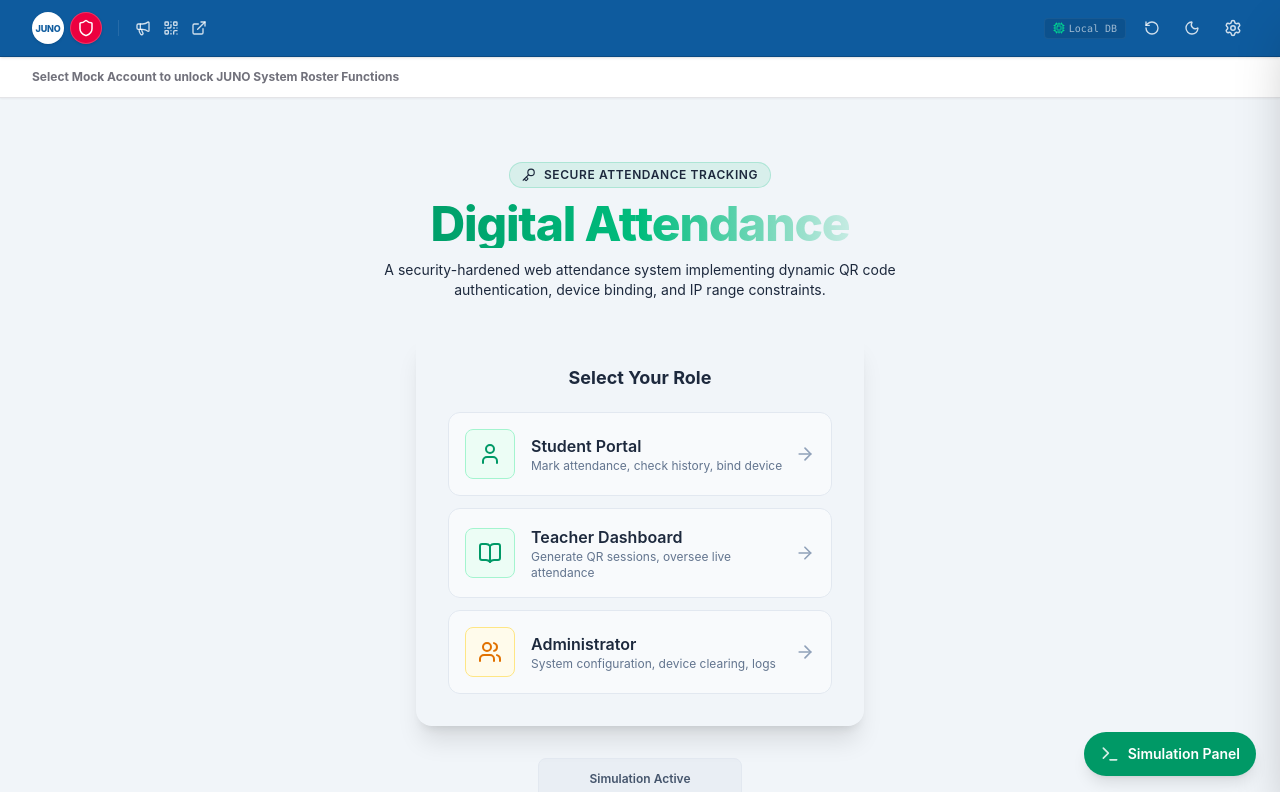
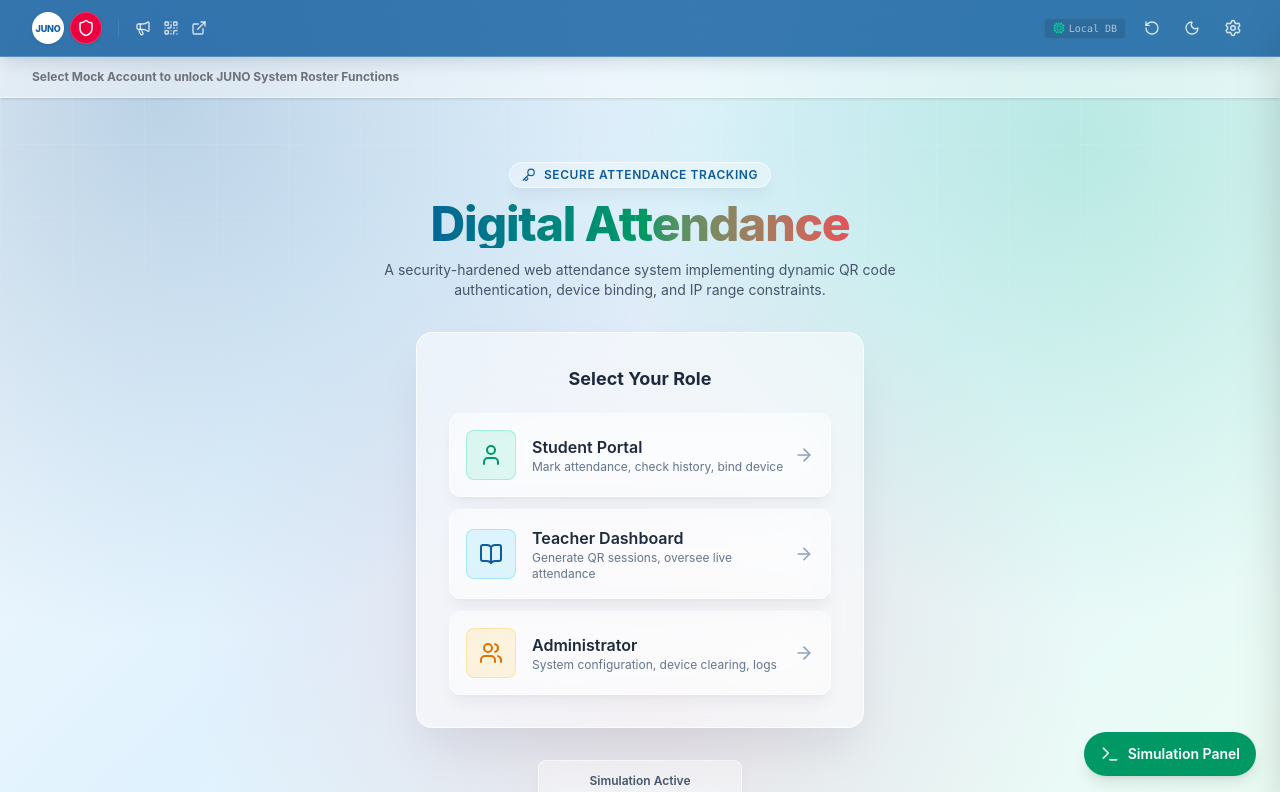
Before and after one commit to Ayushman-codes/Roaster-Gate, a React (Vite) app: page / in a window 1280 px wide. Shown: the top 792 px of the page. Built offline with nearby package versions, Linux system fonts and the light colour scheme.

Commit message:
Glassmorphism

```diff
--- a/src/App.jsx
+++ b/src/App.jsx
@@ -56,7 +56,7 @@ export default function App() {
   };
 
   return (
-    <div className="min-h-screen bg-slate-100 text-slate-800 dark:bg-zinc-950 dark:text-zinc-50 flex flex-col font-sans transition-colors duration-200 antialiased">
+    <div className="min-h-screen text-slate-800 dark:text-zinc-50 flex flex-col font-sans transition-colors duration-200 antialiased">
       {/* 1. Juno Brand Header Bar */}
       <header className="juno-header z-30 select-none">
         <div className="max-w-7xl mx-auto px-4 sm:px-6 lg:px-8 h-14 flex items-center justify-between">
@@ -215,7 +215,7 @@ export default function App() {
       <SimulationPanel onUpdate={handleSimulationUpdate} />
 
       {/* Footer */}
-      <footer className="py-8 text-center text-xs text-zinc-500 border-t border-zinc-200 dark:border-zinc-900 bg-white dark:bg-zinc-950/40 font-sans mt-auto transition-colors duration-200">
+      <footer className="py-8 text-center text-xs text-zinc-600 dark:text-zinc-400 border-t border-white/45 dark:border-white/10 bg-white/35 dark:bg-zinc-950/25 backdrop-blur-2xl font-sans mt-auto transition-colors duration-200">
         <p>© 2026 JUNO CAMPUS • Digital Attendance & Secure Fingerprint Verification Module. Technical Integrity Division.</p>
       </footer>
     </div>
--- a/src/components/Login.jsx
+++ b/src/components/Login.jsx
@@ -52,19 +52,19 @@ export default function Login({ onLogin, triggerRefresh }) {
     <div className="min-h-[90svh] flex flex-col justify-center items-center py-10 px-4">
       {/* Brand Logo & Header */}
       <div className="text-center mb-8 max-w-lg">
-        <div className="inline-flex items-center gap-2 px-3 py-1 bg-emerald-500/10 border border-emerald-500/20 text-emerald-650 dark:text-emerald-400 rounded-full text-xs font-semibold uppercase tracking-wider mb-3">
+        <div className="inline-flex items-center gap-2 px-3 py-1 glass-panel text-[#0e5b9e] dark:text-emerald-300 rounded-full text-xs font-semibold uppercase tracking-wider mb-3">
           <Key className="h-3.5 w-3.5" /> SECURE ATTENDANCE TRACKING
         </div>
-        <h1 className="text-4xl sm:text-5xl font-extrabold text-transparent bg-clip-text bg-gradient-to-r from-emerald-600 via-emerald-500 to-emerald-450 dark:from-emerald-200 dark:via-emerald-100 dark:to-emerald-50 select-none tracking-tight leading-none mb-3">
+        <h1 className="text-4xl sm:text-5xl font-extrabold text-transparent bg-clip-text bg-gradient-to-r from-[#0e5b9e] via-emerald-600 to-rose-500 dark:from-sky-200 dark:via-emerald-200 dark:to-rose-200 select-none tracking-tight leading-none mb-3">
           Digital Attendance
         </h1>
-        <p className="text-sm text-slate-650 dark:text-slate-400">
+        <p className="text-sm text-slate-600 dark:text-slate-300">
           A security-hardened web attendance system implementing dynamic QR code authentication, device binding, and IP range constraints.
         </p>
       </div>
 
       {/* Main Form Container */}
-      <div className="w-full max-w-md glass rounded-2xl shadow-xl overflow-hidden p-6 sm:p-8 space-y-6">
+      <div className="w-full max-w-md glass rounded-2xl overflow-hidden p-6 sm:p-8 space-y-6">
         {!selectedRole ? (
           /* Step 1: Select Role */
           <div className="space-y-4">
@@ -76,10 +76,10 @@ export default function Login({ onLogin, triggerRefresh }) {
               {/* Student Role */}
               <button
                 onClick={() => handleRoleSelect("student")}
-                className="flex items-center justify-between p-4 bg-slate-50 hover:bg-slate-100/80 dark:bg-slate-950/40 dark:hover:bg-slate-900/60 border border-slate-200 dark:border-slate-800 hover:border-emerald-500/40 dark:hover:border-emerald-500/40 rounded-xl group cursor-pointer transition-all duration-305"
+                className="flex items-center justify-between p-4 glass-panel hover:bg-white/55 dark:hover:bg-white/10 hover:border-emerald-500/40 dark:hover:border-emerald-500/40 rounded-xl group cursor-pointer transition-all duration-300"
               >
                 <div className="flex items-center gap-4 text-left">
-                  <div className="p-3 rounded-lg bg-emerald-50 border border-emerald-200 text-emerald-600 dark:bg-emerald-950/50 dark:border-emerald-900/40 dark:text-emerald-400 group-hover:bg-emerald-100 dark:group-hover:bg-emerald-900/40 transition">
+                  <div className="p-3 rounded-lg bg-emerald-400/12 border border-emerald-400/25 text-emerald-600 dark:text-emerald-300 group-hover:bg-emerald-400/18 transition">
                     <User className="h-6 w-6" />
                   </div>
                   <div>
@@ -93,10 +93,10 @@ export default function Login({ onLogin, triggerRefresh }) {
               {/* Teacher Role */}
               <button
                 onClick={() => handleRoleSelect("teacher")}
-                className="flex items-center justify-between p-4 bg-slate-50 hover:bg-slate-100/80 dark:bg-slate-950/40 dark:hover:bg-slate-900/60 border border-slate-200 dark:border-slate-800 hover:border-emerald-500/40 dark:hover:border-emerald-500/40 rounded-xl group cursor-pointer transition-all duration-305"
+                className="flex items-center justify-between p-4 glass-panel hover:bg-white/55 dark:hover:bg-white/10 hover:border-emerald-500/40 dark:hover:border-emerald-500/40 rounded-xl group cursor-pointer transition-all duration-300"
               >
                 <div className="flex items-center gap-4 text-left">
-                  <div className="p-3 rounded-lg bg-emerald-50 border border-emerald-200 text-emerald-600 dark:bg-emerald-950/50 dark:border-emerald-900/40 dark:text-emerald-400 group-hover:bg-emerald-100 dark:group-hover:bg-emerald-900/40 transition">
+                  <div className="p-3 rounded-lg bg-sky-400/12 border border-sky-400/25 text-[#0e5b9e] dark:text-sky-300 group-hover:bg-sky-400/18 transition">
                     <BookOpen className="h-6 w-6" />
                   </div>
                   <div>
@@ -110,10 +110,10 @@ export default function Login({ onLogin, triggerRefresh }) {
               {/* Admin Role */}
               <button
                 onClick={() => handleRoleSelect("admin")}
-                className="flex items-center justify-between p-4 bg-slate-50 hover:bg-slate-100/80 dark:bg-slate-950/40 dark:hover:bg-slate-900/60 border border-slate-200 dark:border-slate-800 hover:border-amber-500/40 dark:hover:border-amber-500/40 rounded-xl group cursor-pointer transition-all duration-305"
+                className="flex items-center justify-between p-4 glass-panel hover:bg-white/55 dark:hover:bg-white/10 hover:border-amber-500/40 dark:hover:border-amber-500/40 rounded-xl group cursor-pointer transition-all duration-300"
               >
                 <div className="flex items-center gap-4 text-left">
-                  <div className="p-3 rounded-lg bg-amber-50 border border-amber-200 text-amber-600 dark:bg-amber-950/50 dark:border-amber-900/40 dark:text-amber-400 group-hover:bg-amber-100 dark:group-hover:bg-amber-900/40 transition">
+                  <div className="p-3 rounded-lg bg-amber-400/12 border border-amber-400/25 text-amber-600 dark:text-amber-300 group-hover:bg-amber-400/18 transition">
                     <Users className="h-6 w-6" />
                   </div>
                   <div>
@@ -152,7 +152,7 @@ export default function Login({ onLogin, triggerRefresh }) {
                 id="userSelect"
                 value={selectedUserId}
                 onChange={(e) => setSelectedUserId(e.target.value)}
-                className="w-full bg-slate-50 border border-slate-200 dark:bg-slate-950/80 dark:border-slate-800 rounded-lg p-2.5 text-sm text-slate-800 dark:text-slate-200 focus:outline-none focus:border-emerald-500 cursor-pointer"
+                className="w-full bg-white/45 border border-white/60 dark:bg-white/5 dark:border-white/10 rounded-lg p-2.5 text-sm text-slate-800 dark:text-slate-200 focus:outline-none focus:border-emerald-500 cursor-pointer"
               >
                 {filteredUsers.map(u => (
                   <option key={u.id} value={u.id} className="bg-white text-slate-800 dark:bg-slate-900 dark:text-slate-200">
@@ -176,7 +176,7 @@ export default function Login({ onLogin, triggerRefresh }) {
                     ? fingerprintMatches
                       ? "glass-emerald text-emerald-800 dark:text-emerald-200"
                       : "glass-rose text-rose-800 dark:text-rose-200"
-                    : "bg-slate-50 dark:bg-slate-900/30 border border-slate-200 dark:border-slate-800 text-slate-750 dark:text-slate-300"
+                    : "glass-panel text-slate-750 dark:text-slate-300"
                 }`}>
                   <div className="font-semibold flex items-center gap-1.5">
                     {isBound ? (
@@ -215,7 +215,7 @@ export default function Login({ onLogin, triggerRefresh }) {
 
             <button
               type="submit"
-              className="w-full py-3 px-4 bg-emerald-600 hover:bg-emerald-500 active:bg-emerald-700 text-white rounded-lg shadow-lg font-semibold text-sm cursor-pointer transition-all duration-300 transform active:scale-98"
+              className="w-full py-3 px-4 bg-[#0e5b9e]/90 hover:bg-[#004b87] active:bg-[#063d6b] text-white rounded-lg shadow-lg shadow-sky-900/15 border border-white/20 font-semibold text-sm cursor-pointer transition-all duration-300 transform active:scale-98"
             >
               Sign In
             </button>
@@ -224,7 +224,7 @@ export default function Login({ onLogin, triggerRefresh }) {
       </div>
 
       {/* Simulation Info Banner */}
-      <div className="mt-8 text-center text-xs text-slate-500 max-w-sm font-sans space-y-1 bg-slate-200/50 dark:bg-slate-900/30 p-3 rounded-lg border border-slate-200 dark:border-slate-900/50">
+      <div className="mt-8 text-center text-xs text-slate-600 dark:text-slate-300 max-w-sm font-sans space-y-1 glass-panel p-3 rounded-lg">
         <div className="font-semibold text-slate-600 dark:text-slate-400 flex items-center justify-center gap-1">
           <span>Simulation Active</span>
         </div>
--- a/src/index.css
+++ b/src/index.css
@@ -3,29 +3,94 @@
 @custom-variant dark (&:where(.dark, .dark *));
 
 body {
-  @apply bg-slate-50 text-slate-800 dark:bg-zinc-950 dark:text-zinc-50 transition-colors duration-200;
+  @apply bg-slate-100 text-slate-800 dark:bg-zinc-950 dark:text-zinc-50 transition-colors duration-200;
   font-family: ui-sans-serif, system-ui, sans-serif, "Apple Color Emoji", "Segoe UI Emoji", "Segoe UI Symbol", "Noto Color Emoji";
+}
+
+body::before {
+  content: "";
+  position: fixed;
+  inset: 0;
+  z-index: -2;
+  background:
+    radial-gradient(circle at 12% 12%, rgba(14, 91, 158, 0.24), transparent 34rem),
+    radial-gradient(circle at 84% 18%, rgba(16, 185, 129, 0.2), transparent 30rem),
+    radial-gradient(circle at 50% 82%, rgba(244, 63, 94, 0.13), transparent 28rem),
+    linear-gradient(135deg, #f8fafc 0%, #e0f2fe 45%, #ecfdf5 100%);
+}
+
+.dark body::before {
+  background:
+    radial-gradient(circle at 12% 12%, rgba(14, 165, 233, 0.2), transparent 30rem),
+    radial-gradient(circle at 86% 10%, rgba(16, 185, 129, 0.14), transparent 32rem),
+    radial-gradient(circle at 45% 90%, rgba(244, 63, 94, 0.1), transparent 28rem),
+    linear-gradient(135deg, #020617 0%, #0f172a 48%, #052e2b 100%);
+}
+
+body::after {
+  content: "";
+  position: fixed;
+  inset: 0;
+  z-index: -1;
+  pointer-events: none;
+  background-image:
+    linear-gradient(rgba(255, 255, 255, 0.2) 1px, transparent 1px),
+    linear-gradient(90deg, rgba(255, 255, 255, 0.2) 1px, transparent 1px);
+  background-size: 72px 72px;
+  mask-image: linear-gradient(to bottom, rgba(0, 0, 0, 0.55), transparent 75%);
+}
+
+.dark body::after {
+  background-image:
+    linear-gradient(rgba(255, 255, 255, 0.045) 1px, transparent 1px),
+    linear-gradient(90deg, rgba(255, 255, 255, 0.045) 1px, transparent 1px);
 }
 
 /* JUNO Brand Layout Themes */
 .juno-header {
-  @apply bg-[#0e5b9e] text-white border-b border-[#0b4a82] shadow-sm;
+  @apply bg-[#0e5b9e]/80 text-white border-b border-white/20 shadow-lg shadow-sky-950/10 backdrop-blur-2xl;
 }
 
 .juno-sub-header {
-  @apply bg-white border-b border-zinc-200 dark:bg-zinc-900 dark:border-zinc-800 text-zinc-700 dark:text-zinc-200;
+  @apply bg-white/45 border-b border-white/45 dark:bg-zinc-950/35 dark:border-white/10 text-zinc-700 dark:text-zinc-200 backdrop-blur-2xl shadow-sm;
 }
 
 .juno-card {
-  @apply bg-white border border-zinc-200 dark:bg-zinc-900/60 dark:border-zinc-800/80 rounded-xl p-5 shadow-xs dark:shadow-none transition-all duration-200;
+  @apply bg-white/58 border border-white/65 dark:bg-zinc-950/42 dark:border-white/10 rounded-2xl p-5 shadow-xl shadow-slate-900/5 dark:shadow-black/25 backdrop-blur-2xl transition-all duration-200;
+}
+
+.juno-card:hover {
+  @apply border-white/85 dark:border-white/15 shadow-2xl shadow-slate-900/10 dark:shadow-black/30;
 }
 
 .juno-btn-primary {
-  @apply bg-[#0e5b9e] hover:bg-[#004b87] text-white px-5 py-1.5 rounded-full text-xs font-semibold shadow-xs cursor-pointer transition duration-150 inline-flex items-center justify-center gap-1.5;
+  @apply bg-[#0e5b9e]/90 hover:bg-[#004b87] text-white px-5 py-1.5 rounded-full text-xs font-semibold shadow-lg shadow-sky-900/15 cursor-pointer transition duration-150 inline-flex items-center justify-center gap-1.5 border border-white/20 backdrop-blur-xl;
 }
 
 .juno-btn-secondary {
-  @apply bg-white hover:bg-slate-50 text-[#0e5b9e] border border-[#0e5b9e] dark:bg-zinc-950 dark:text-emerald-400 dark:border-emerald-900/30 px-5 py-1.5 rounded-full text-xs font-semibold shadow-xs cursor-pointer transition duration-150 inline-flex items-center justify-center gap-1.5;
+  @apply bg-white/45 hover:bg-white/70 text-[#0e5b9e] border border-[#0e5b9e]/25 dark:bg-white/5 dark:text-emerald-300 dark:border-emerald-400/20 px-5 py-1.5 rounded-full text-xs font-semibold shadow-sm cursor-pointer transition duration-150 inline-flex items-center justify-center gap-1.5 backdrop-blur-xl;
+}
+
+.glass {
+  @apply bg-white/55 border border-white/70 dark:bg-zinc-950/45 dark:border-white/10 backdrop-blur-2xl shadow-2xl shadow-slate-900/10 dark:shadow-black/30;
+}
+
+.glass-panel {
+  @apply bg-white/35 border border-white/50 dark:bg-white/5 dark:border-white/10 backdrop-blur-xl shadow-lg shadow-slate-900/5 dark:shadow-black/20;
+}
+
+.glass-emerald {
+  @apply bg-emerald-400/12 border border-emerald-400/25 backdrop-blur-xl;
+}
+
+.glass-rose {
+  @apply bg-rose-400/12 border border-rose-400/25 backdrop-blur-xl;
+}
+
+input,
+select,
+textarea {
+  @apply backdrop-blur-xl;
 }
 
 /* Keyframes and Animations */
```
